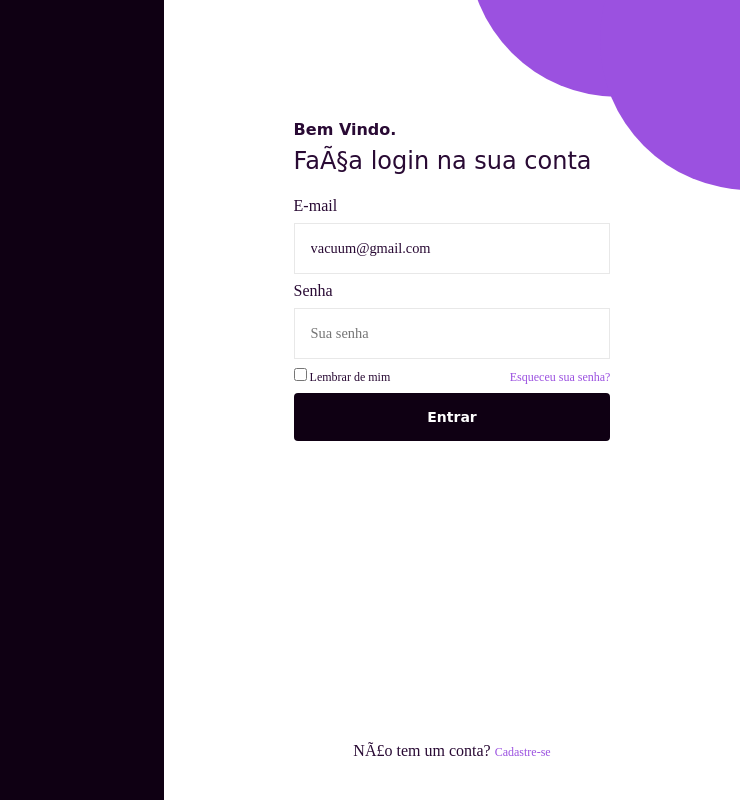
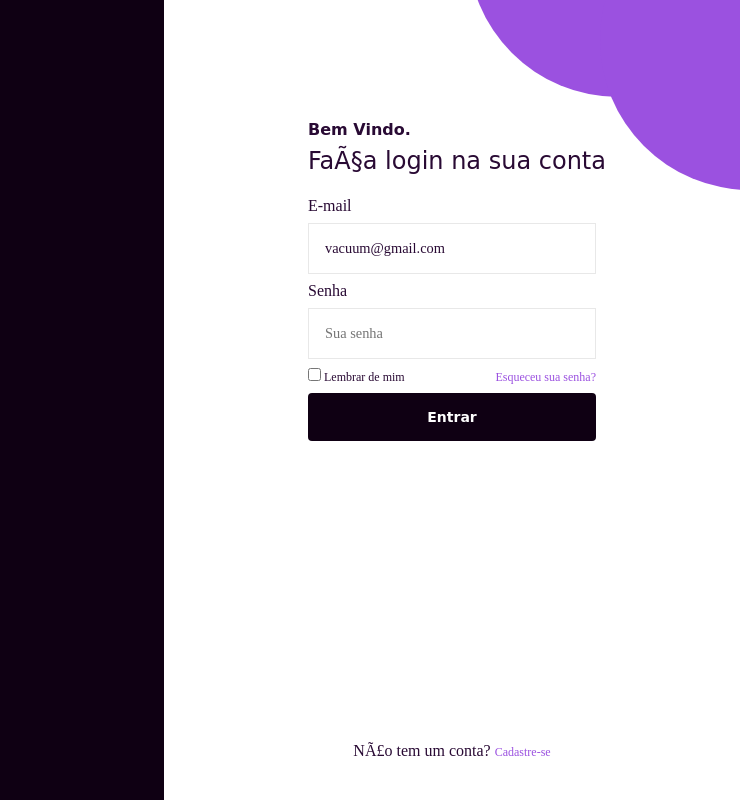
Before and after one commit to YrllanBrandao/HackathonVacuum, a plain HTML site: page index.html in a window 1280 px wide. Shown: the full height of the page, 540-1280 px from the left. Drawn offline with Linux system fonts and the light colour scheme; a web font is replaced by a local one.

Commit message:
fix: font-size

```diff
--- a/src/css/style.css
+++ b/src/css/style.css
@@ -305,7 +305,7 @@ input.form-control {
         display: flex;
     }
     #remember-forgot-area  label, a{
-        font-size: 12px;
+        font-size: 12px !important;
     }
 
 }
@@ -313,12 +313,12 @@ input.form-control {
 /* X-Large devices (large desktops, 1200px and up) */
 @media (min-width: 1200px) {
     #form-login {
-        width: 55%;
+        width: 50%;
     }
 
     #right-side>h1, h2 {
 
-        width: 55%;
+        width: 50%;
     }
 
     #logo-element {
```
